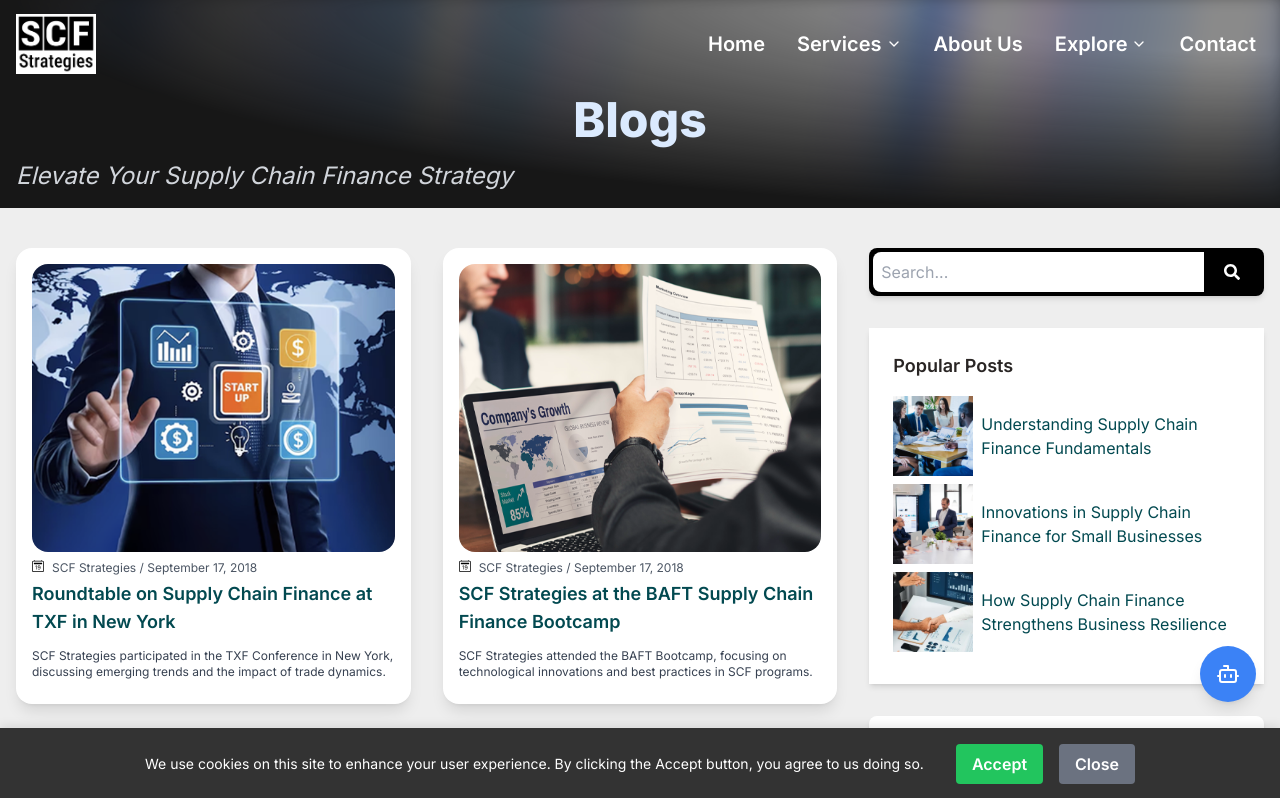
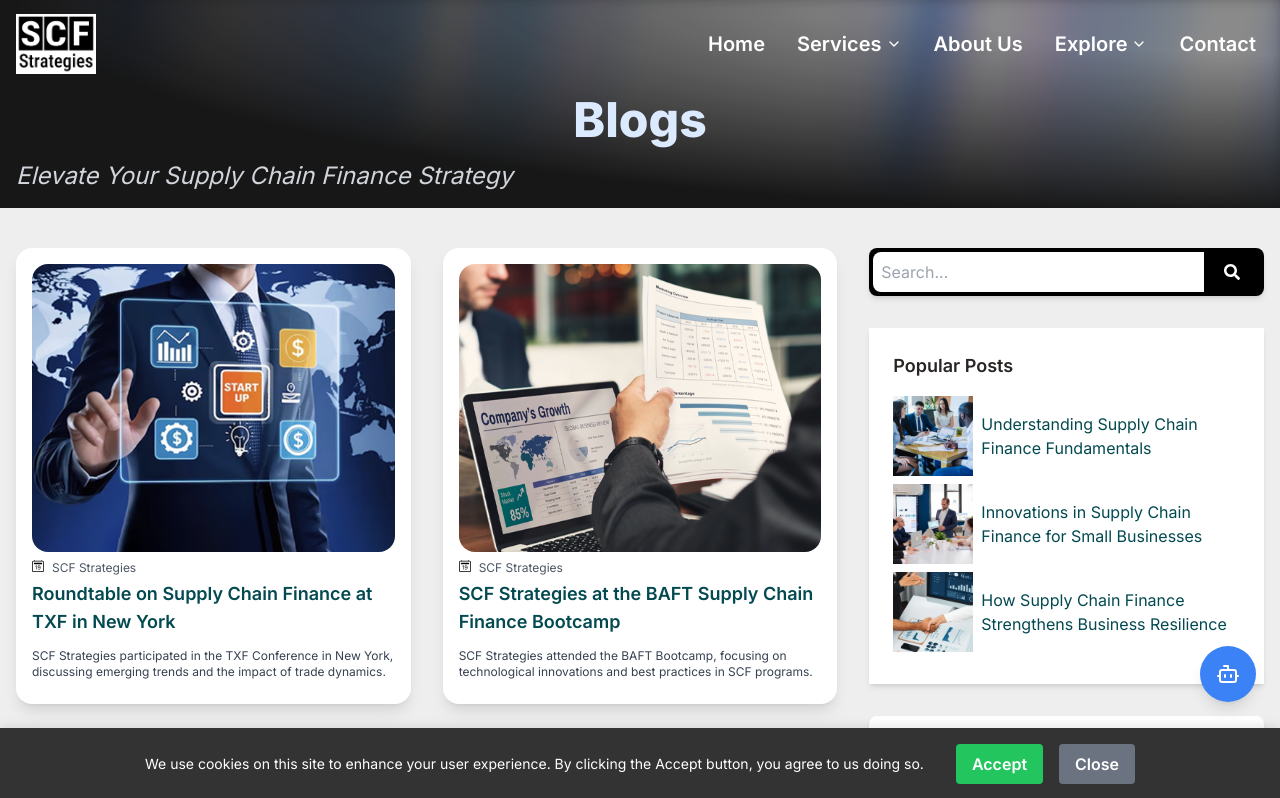
Before and after one commit to TL-TECHNOLOGIES-PRIVATE-LIMITED/tl-scf-web, a Next.js app: page /blog in a window 1280 px wide. Shown: the top 798 px of the page. Built offline with nearby package versions, Linux system fonts and the light colour scheme.

Commit message:
Updated Date

```diff
--- a/src/components/blog/BlogsContent.jsx
+++ b/src/components/blog/BlogsContent.jsx
@@ -42,7 +42,7 @@
 
           <p className="text-gray-600 flex gap-2 text-xs">
             <BsCalendar2Date className="text-black" />
-            {post.author} / {post.date}
+            {post.author}
           </p>
           <h3 className="mt-1 text-lg font-semibold text-title line-clamp-2">
             {post.title}
```
